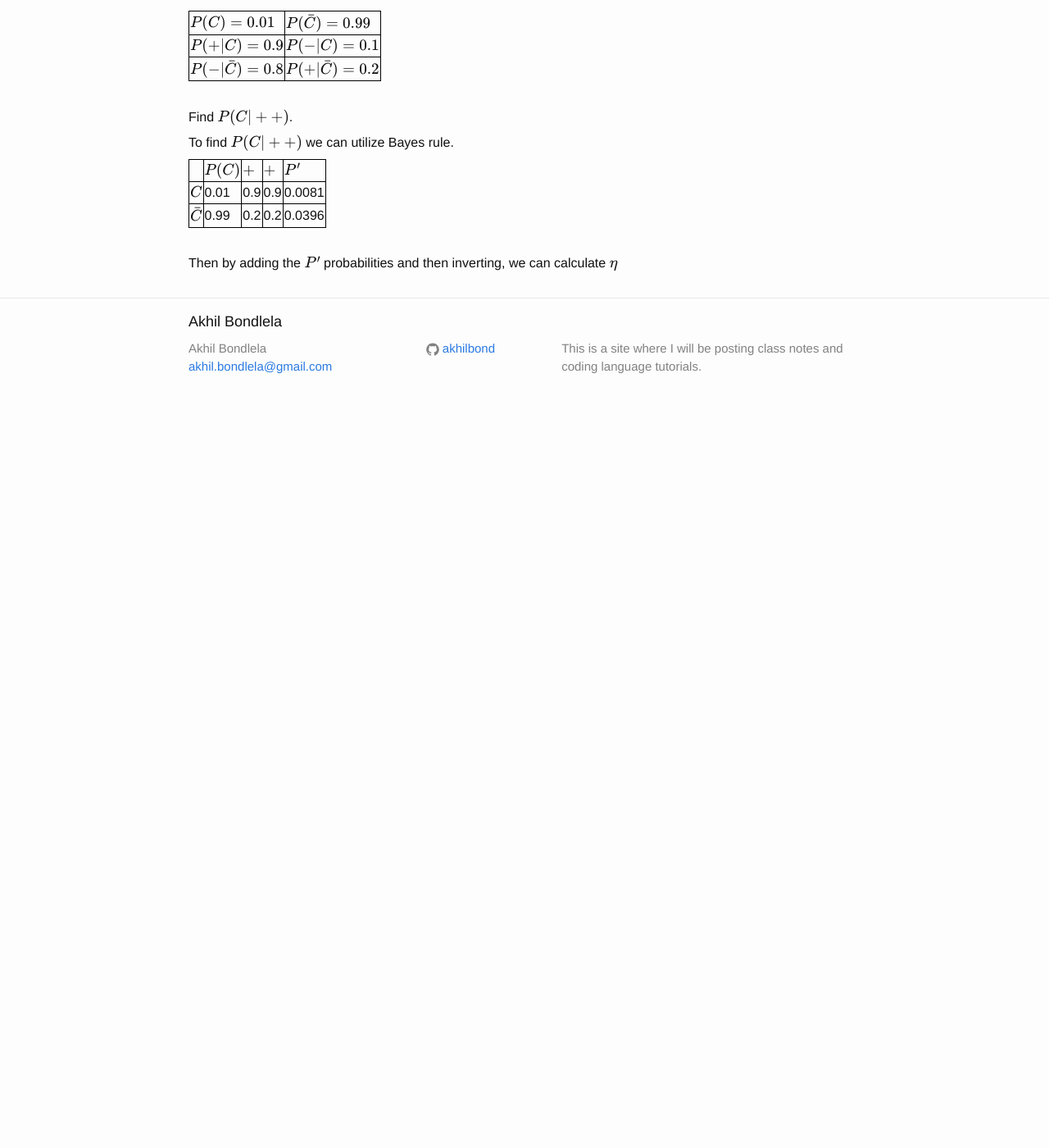
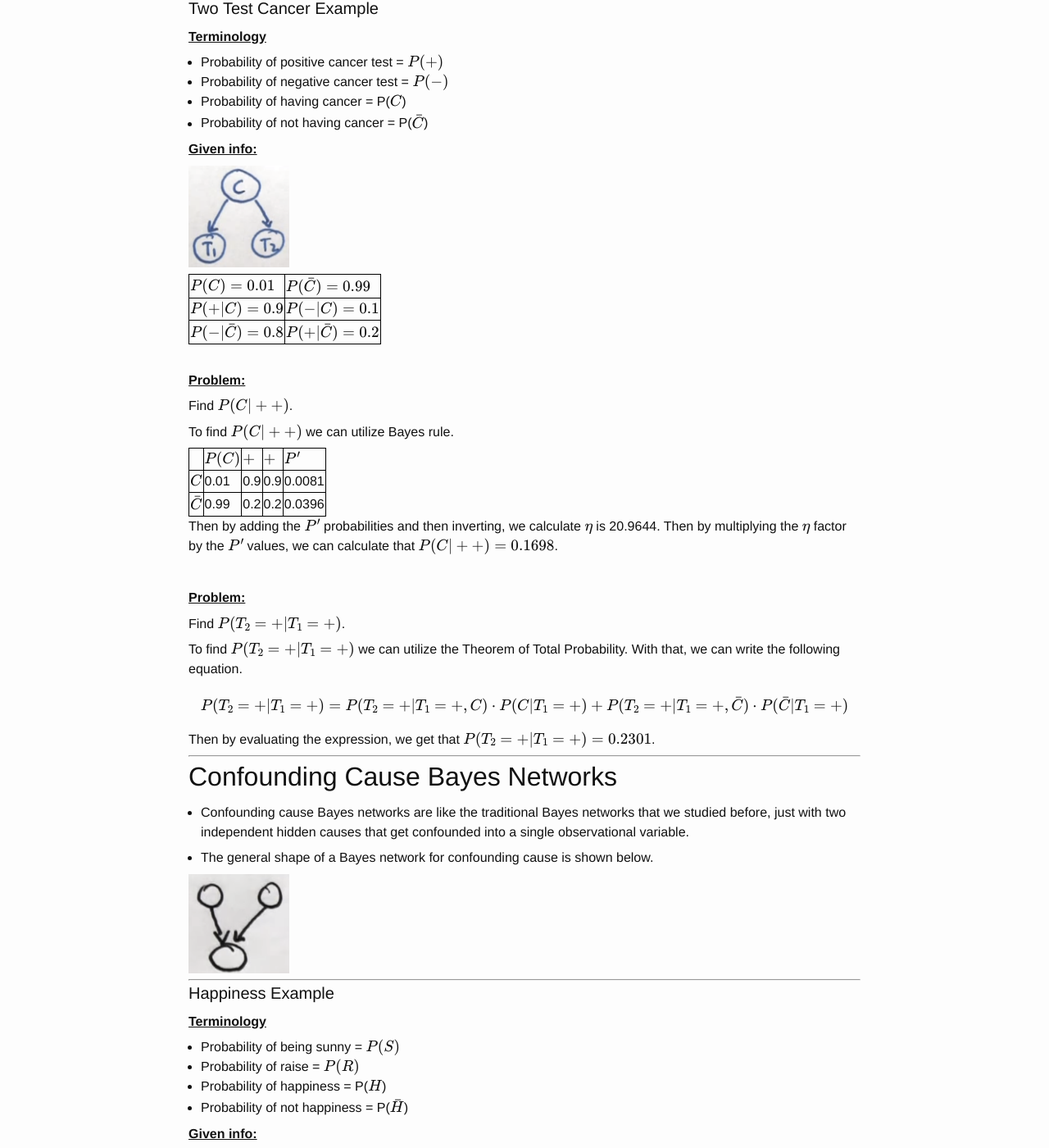
Before and after one commit to akhilbond/akhilbond.github.io, a Jekyll site: the page built from Courses/udacity_ai/notes.md, in a window 1280 px wide and 1400 px high, scrolled down 6188 px. Shown: the whole window at 82% size. Built offline with Jekyll 4.4.1, drawn with Linux system fonts in a browser that asks for light colours; formulas are drawn with MathJax 3; before the commit the page ends 6677 px from its top, so only the background shows below that; some of the changed text lies outside the part shown.

Commit message:
Examples added

```diff
--- a/Courses/udacity_ai/notes.md
+++ b/Courses/udacity_ai/notes.md
@@ -149,7 +149,10 @@ $$ P(\bar{X}|Y) = 1 - P(X|Y) $$
 
 ![Dependence Example](/resources/images/udacity_ai/dependence.PNG)
 
-<br>
+- Conditional Independence - Given the Bayes Network shown below, if given A, then B is independent of C.
+  - Conditional independence does not imply absolute independence and absolute independence does not imply conditional independence.
+
+![Conditional Independence](/resources/images/udacity_ai/conditional_indep.PNG){:height="20%" width="20%"}
 
 ### Bayes Rule
 
@@ -172,17 +175,19 @@ $$ P(\bar{A}|B) = \eta \cdot P'(\bar{A}|B) $$
 
 $$ \eta = (P'(A|B) + P'(\bar{A}|B))^{-1} $$
 
+---
 
+#### Two Test Cancer Example
 
-### Two Test Cancer Example
-
-<u> Terminology </u>
+<u><b> Terminology </b></u>
 - Probability of positive cancer test = $$P(+)$$
 - Probability of negative cancer test = $$P(-)$$
 - Probability of having cancer = P($$C$$)
 - Probability of not having cancer = P($$\bar{C}$$)
 
-<u> Given info: </u>
+<u><b> Given info: </b></u>
+
+![Conditional Independence](/resources/images/udacity_ai/cond_indep_ex.PNG){:height="15%" width="15%"}
 
 | $$P(C) = 0.01$$ | $$P(\bar{C}) = 0.99$$ |
 | $$P(+\|C) = 0.9$$ | $$P(-\|C) = 0.1$$ |
@@ -190,6 +195,8 @@ $$ \eta = (P'(A|B) + P'(\bar{A}|B))^{-1} $$
 {:.mbtablestyle}
 
 <br>
+
+<u><b> Problem: </b></u>
 
 Find
 $$P(C|++)$$.
@@ -203,6 +210,62 @@ we can utilize Bayes rule.
 | $$ \bar{C} $$ | 0.99 | 0.2 | 0.2 | 0.0396 |
 {:.mbtablestyle}
 
+Then by adding the $$ P' $$ probabilities and then inverting, we calculate $$ \eta $$ is 20.9644. Then by multiplying the $$ \eta $$ factor by the $$ P' $$ values, we can calculate that
+$$P(C|++) = 0.1698$$.
+
 <br>
 
-Then by adding the $$ P' $$ probabilities and then inverting, we can calculate $$ \eta $$
+<u><b> Problem: </b></u>
+
+Find
+$$P(T_{2}=+|T_{1}=+)$$.
+
+To find
+$$P(T_{2}=+|T_{1}=+)$$
+we can utilize the Theorem of Total Probability. With that, we can write the following equation.
+
+ $$P(T_{2}=+|T_{1}=+) = P(T_{2} = +|T_{1} = +, C) \cdot P(C|T_{1} = +) + P(T_{2} = +|T_{1} = +,\bar{C}) \cdot P(\bar{C}|T_{1} = +) $$
+
+Then by evaluating the expression, we get that
+$$P(T_{2}=+|T_{1}=+) = 0.2301$$.
+
+---
+
+## Confounding Cause Bayes Networks
+
+- Confounding cause Bayes networks are like the traditional Bayes networks that we studied before, just with two independent hidden causes that get confounded into a single observational variable.
+
+- The general shape of a Bayes network for confounding cause is shown below.
+
+![Confounding Cause](/resources/images/udacity_ai/confounding_net.PNG){:height="15%" width="15%"}
+
+---
+
+#### Happiness Example
+
+<u><b> Terminology </b></u>
+- Probability of being sunny = $$P(S)$$
+- Probability of raise = $$P(R)$$
+- Probability of happiness = P($$H$$)
+- Probability of not happiness = P($$\bar{H}$$)
+
+<u><b> Given info: </b></u>
+
+![Happiness Bayes Net](/resources/images/udacity_ai/happy_network.PNG){:height="15%" width="15%"}
+
+| $$ P(S) = 0.7 $$ |
+| $$ P(R) = 0.01 $$ |
+| $$ P(H\|S,R) = 1 $$ |
+| $$ P(H\|\bar{S},R) = 0.9 $$ |
+| $$ P(H\|S,\bar{R}) = 0.7 $$ |
+| $$ P(H\|\bar{S},\bar{R}) = 0.1 $$ |
+
+<br>
+
+<u><b> Problem: </b></u>
+
+Find
+$$P(R|S)$$.
+
+We can immediately say that
+$$P(R|S) = 0.01$$ because the information of a sunny day(S) or getting a raise(R) affect happiness, but they don't affect each other. This means that they are independent of each other.
```
Also changed, not shown: resources/images/udacity_ai/cond_indep_ex.PNG (added), resources/images/udacity_ai/conditional_indep.PNG (added), resources/images/udacity_ai/confounding_net.PNG (added), resources/images/udacity_ai/happy_network.PNG (added).
